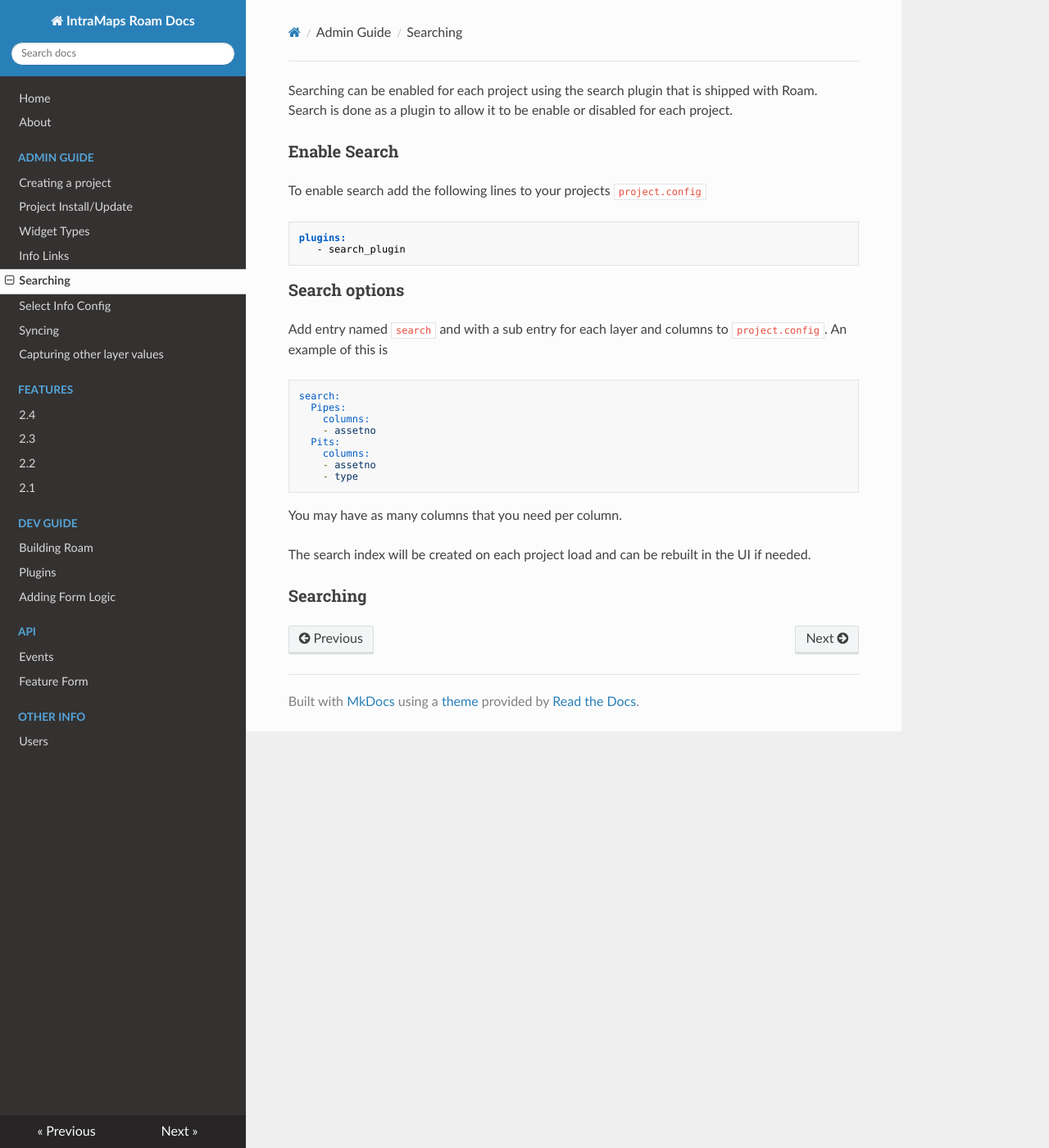
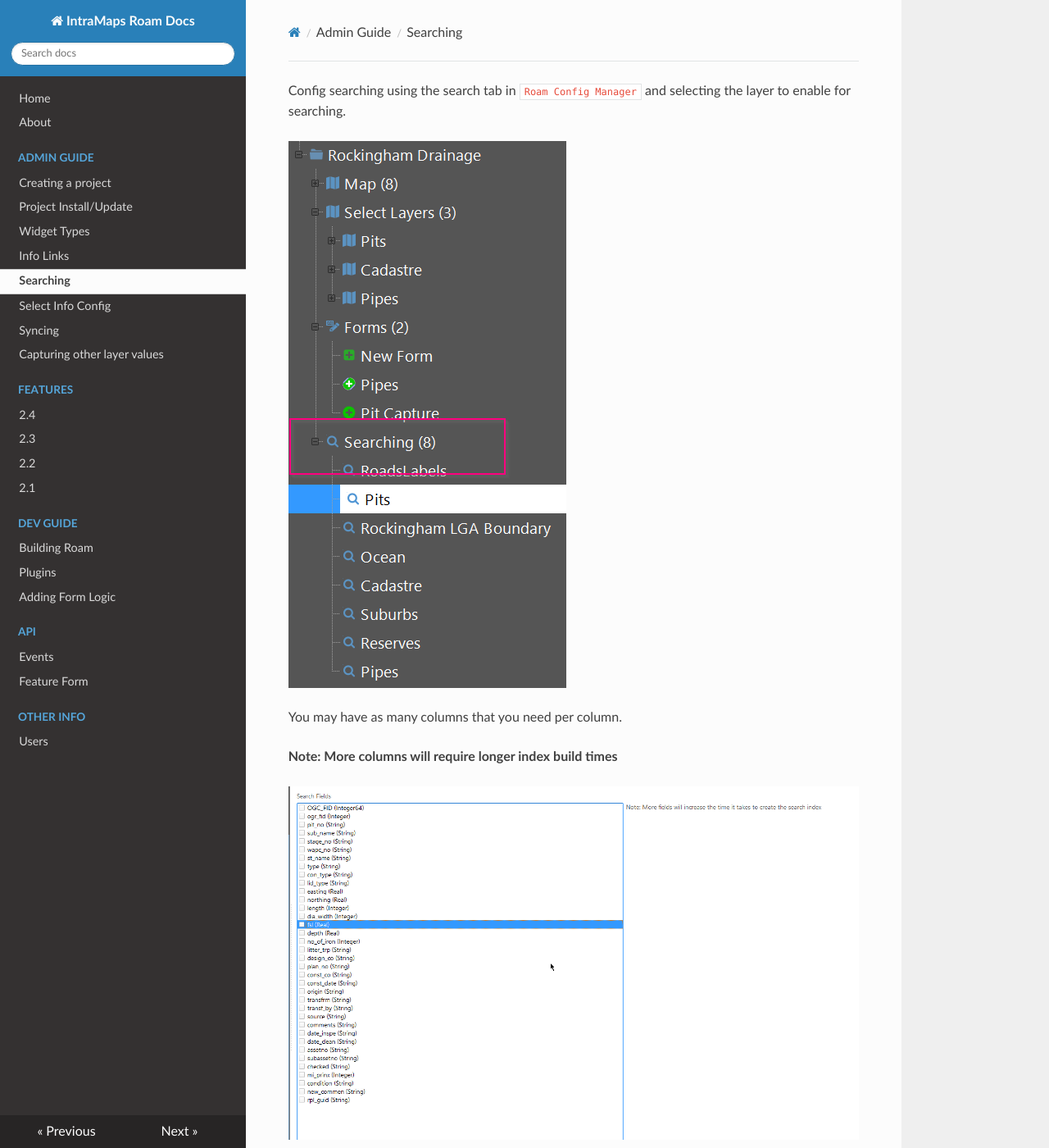
Before and after one commit to roam-qgis/Roam-docs, an MkDocs documentation site: the page built from docs/admin-guide/Searching.md, in a window 1280 px wide and 1400 px high. Shown: the whole window at 82% size. Built offline with MkDocs 1.6.1, drawn with Linux system fonts in a browser that asks for light colours; nearby versions of some CDN libraries; old or Windows-style settings are respelled for this version of MkDocs; some of the changed text lies outside the part shown.

Commit message:
Add searching ntoes and images

````diff
--- a/docs/admin-guide/Searching.md
+++ b/docs/admin-guide/Searching.md
@@ -1,31 +1,13 @@
-Searching can be enabled for each project using the search plugin that is shipped with Roam.  Search is done as a plugin to allow it to be enable or disabled for each project.
+Config searching using the search tab in `Roam Config Manager` and selecting the layer to enable for searching.
 
-### Enable Search
 
-To enable search add the following lines to your projects `project.config`
-
-```
-plugins:
-   - search_plugin
-```
-
-### Search options
-
-Add entry named `search` and with a sub entry for each layer and columns to `project.config`.  An example of this is
-
-```
-search:
-  Pipes:
-    columns:
-    - assetno
-  Pits:
-    columns:
-    - assetno
-    - type
-```
+![logo](../images/searching.png)
 
 You may have as many columns that you need per column.
 
-The search index will be created on each project load and can be rebuilt in the UI if needed.
+**Note: More columns will require longer index build times**
 
-### Searching
+![logo](../images/searching-fields.png)
+
+The search index will be created on each project load and can be rebuilt in the UI if needed. Index building is done in
+the background doesn't block in the main Roam interface on the user.
````
Also changed, not shown: docs/images/searching-fields.png (added), docs/images/searching.png (added).
